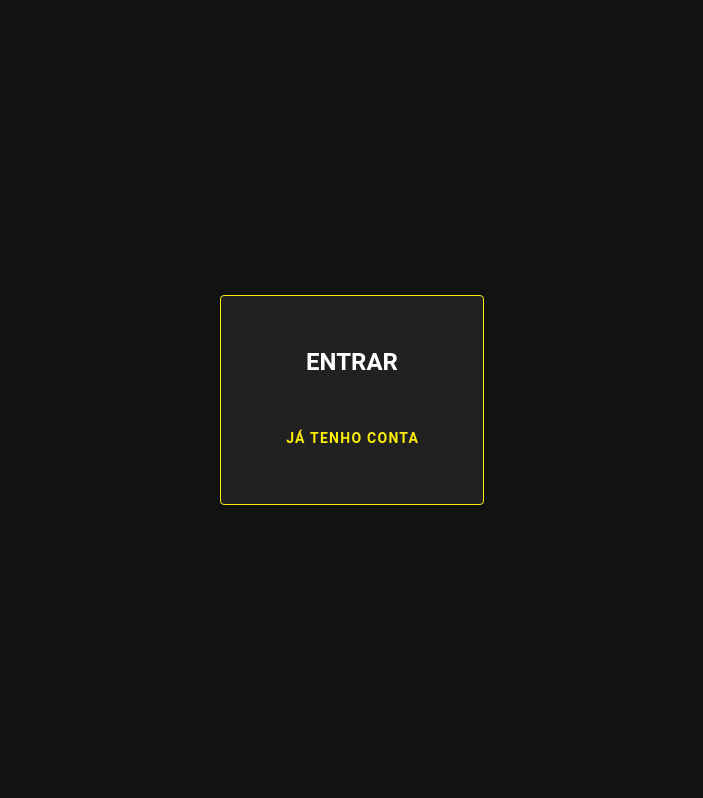
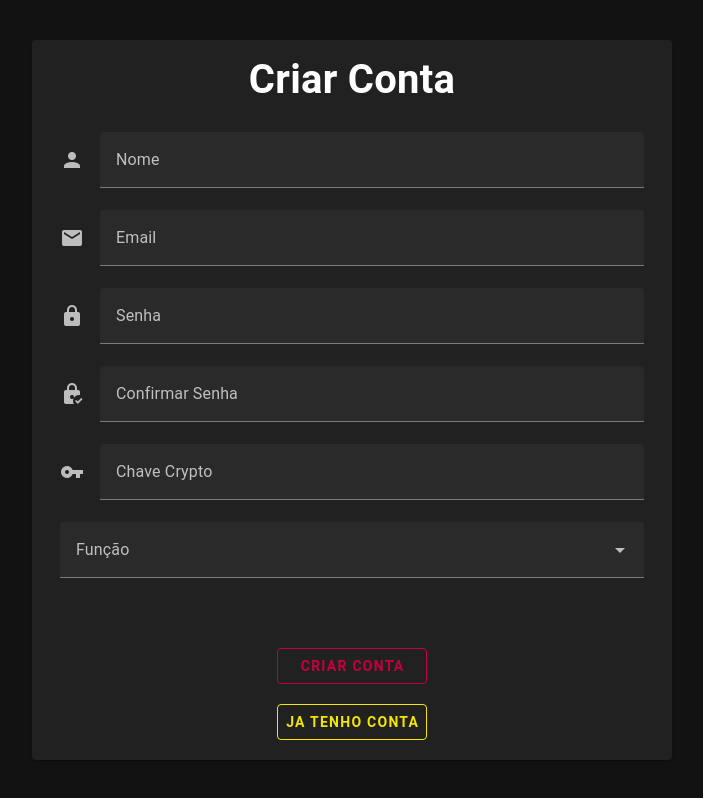
Before and after one commit to oAbelha/pyramidon, a Nuxt app: page /login in a window 1280 px wide. Shown: the whole page, without its empty margins (288-991 px from the left). Built offline with nearby package versions, Linux system fonts and the light colour scheme.

Commit message:
Finalizando login e tela de perfil

```diff
--- a/layouts/default.vue
+++ b/layouts/default.vue
@@ -51,6 +51,10 @@ export default {
           title: 'Cryptomoeda',
           to: 'cryptomoeda',
         },
+        {
+          title: 'Perfil',
+          to: 'perfil',
+        },
       ],
     }
   },
--- a/pages/index.vue
+++ b/pages/index.vue
@@ -4,7 +4,6 @@
       <v-row class="align-center justify-space-between pr-3 pl-16 py-2">
         <span class="font-weight-thin">PYRAMIDON</span>
         <div>
-          <v-btn variant="outlined" class="text-yellow rounded-lg" text="Criar conta"/>
           <v-btn class="bg-yellow rounded-lg ml-3" text="Login" to="login"/>
         </div>
       </v-row>
--- a/pages/login.vue
+++ b/pages/login.vue
@@ -1,91 +1,97 @@
 <template>
   <v-app theme="dark">
-    <v-container class="fill-height d-flex justify-center align-center" fluid>
-    <v-card
-      class="pa-12"
-      elevation="0"
-      max-width="800"
-      style=" border: 1px solid #fcee09;"
-    >
-      <h2 class="text-center mb-4" style="color: white;">ENTRAR</h2>
-
-      <v-slide-x-transition>
-        <v-window v-model="window" class="d-flex">
-          <!-- CRIAR CONTA -->
-          <v-window-item value="signup">
-            <v-card class="pa-16" style=" border: 1px solid yellow;">
-              <v-text-field v-model="signup.name" label="Nome" outlined  hide-details class="custom-input" prepend-icon="mdi-account" />
-              <v-text-field v-model="signup.email" label="Email" outlined  hide-details class="custom-input" prepend-icon="mdi-email" />
-              <v-text-field v-model="signup.password" label="Senha" outlined  type="password" hide-details class="custom-input" prepend-icon="mdi-lock" />
-              <v-text-field v-model="signup.confirmPassword" label="Confirmar Senha" outlined  type="password" hide-details class="custom-input" prepend-icon="mdi-lock-check" />
-              <v-text-field v-model="signup.cryptoKey" label="Chave Crypto" outlined  hide-details class="custom-input" prepend-icon="mdi-key" />
-              <v-btn class="mt-10" block @click="createAccount" variant="outlined" style="color: #00ffff; border-color: red;" :disabled="loading">
+      <v-row class="h-screen align-center justify-center">
+        <v-card width="50%">
+          <v-card-title class="text-center">
+            <h1>{{ !login ? 'Criar Conta' : 'Entrar' }}</h1>
+          </v-card-title>
+          <v-card-text>
+            <v-window v-model="window">
+              <v-window-item value="1" class="justify-center">
+                <v-col>
+                  <v-text-field v-model="name" label="Nome" prepend-icon="mdi-account" />
+                  <v-text-field v-model="email" label="Email" prepend-icon="mdi-email" />
+                  <v-text-field v-model="password" label="Senha" prepend-icon="mdi-lock" />
+                  <v-text-field v-model="confirmPassword" label="Confirmar Senha" prepend-icon="mdi-lock-check" />
+                  <v-text-field v-model="cryptokey" label="Chave Crypto" prepend-icon="mdi-key" />
+                  <v-autocomplete v-model="role" :items="roles" label="Função" />
+                </v-col>
+              </v-window-item>
+              <v-window-item value="2" class="justify-center">
+                <v-col>
+                  <v-text-field v-model="email" label="Email" prepend-icon="mdi-email" />
+                  <v-text-field v-model="password" label="Senha" prepend-icon="mdi-lock" />
+                </v-col>
+              </v-window-item>
+            </v-window>
+          </v-card-text>
+          <v-card-actions>
+            <v-col class="align-center d-flex flex-column ga-5" >
+              <v-btn @click="validaLogin" variant="outlined" color="red" class="font-weight-bold w-25" >
+                <span v-if="!loading">{{ !login ? 'Criar Conta' : 'Entrar'  }}</span>
                 <template v-if="loading">
-                  <v-progress-circular indeterminate color="#00ffff" size="20" />
-                </template>
-                <template v-else>
-                  CRIAR CONTA
+                  <v-progress-circular indeterminate color="blue" size="20" />
                 </template>
               </v-btn>
-            </v-card>
-          </v-window-item>
-
-          <!-- LOGIN -->
-          <v-window-item value="login">
-            <v-card class="pa-16" style=" border: 1px solid yellow;">
-              <v-text-field v-model="login.email" label="Email" outlined  hide-details class="custom-input" prepend-icon="mdi-email" />
-              <v-text-field v-model="login.password" label="Senha" outlined  type="password" hide-details class="custom-input" prepend-icon="mdi-lock" />
-              <v-btn class="mt-10" block @click="loginUser" variant="outlined" style="color: #00ffff; border-color: red;" :disabled="loading">
-                <template v-if="loading">
-                  <v-progress-circular indeterminate color="#00ffff" size="20" />
-                </template>
-                <template v-else>
-                  INFILTRAR
-                </template>
-              </v-btn>
-            </v-card>
-          </v-window-item>
-        </v-window>
-      </v-slide-x-transition>
-
-      <v-row justify="center" class="mt-6">
-        <v-btn variant="text" @click="toggleWindow" style="color: #fcee09; font-weight: bold;">
-          {{ window === 'login' ? 'CRIAR CONTA' : 'JÁ TENHO CONTA' }}
-        </v-btn>
+              <v-btn :text="!login ? 'Ja Tenho Conta' : 'Nao Tenho Conta'" @click="controlaLogin" variant="outlined"
+                color="yellow" class="font-weight-bold w-25" />
+            </v-col>
+          </v-card-actions>
+        </v-card>
       </v-row>
-    </v-card>
-  </v-container>
   </v-app>
 </template>
 
 <script>
-  definePageMeta({
-    layout: false,
-  });
+definePageMeta({
+  layout: false,
+});
 
 export default {
   name: 'login',
   data() {
     return {
+      window: 0,
+      loading: false,
+      login: false,
+      email: null,
+      name: null,
+      password: null,
+      confirmPassword: null,
+      cryptokey: null,
+      role: null,
+      roles: ['funcionario', 'colaborador'],
+    };
+  },
+
+  methods: {
+    validaLogin() {
+      if(this.login) {
+        this.loading=true
+        if(this.email==='teste@gmail.com' && this.password==='1234') {
+          this.$router.push({name:'perfil'}) //mudar para tela de dashboard quando a mesma existir
+          return
+        };
+
+        alert("Email ou senha incorretos")
+        this.loading=false
+        return
+      };
 
 
+    },
 
-    };
-  },
-  methods: {
-    toggleWindow() {
-      this.window = this.window === 'login' ? 'signup' : 'login'
-      },
+    controlaLogin() {
+      if (!this.login) {
+        this.window = 1
+        this.login = true
+      }
+      else {
+        this.window = 0
+        this.login = false
+      }
+    }
   },
 }
 
 </script>
-
-<style scoped>
-::v-deep(.custom-input) .v-input__control {
-  border-color: #ff007f;
-}
-
-
-
-</style>
--- /dev/null
+++ b/pages/perfil.vue
@@ -0,0 +1,143 @@
+<template>
+  <v-app>
+    <v-main class="pa-5">
+      <v-row class="justify-space-between">
+        <h2>Perfil</h2>
+      </v-row>
+      <v-row>
+        <v-col cols="6" class="d-flex flex-column ga-5">
+          <h2>Email: {{ perfil.email }}</h2>
+          <h2>Nome: {{ perfil.nome }}</h2>
+          <h2>CryptoKey: {{ perfil.chave_crypto }}</h2>
+          <h2>Role: {{ perfil.role }}</h2>
+          <v-btn class="w-25" @click="abreEdicaoPerfil(perfil)">Editar Perfil</v-btn>
+        </v-col>
+      </v-row>
+    </v-main>
+
+    <v-dialog v-model="dialogEditaPerfil" persistent width="600">
+      <v-card>
+        <v-card-title>
+          <v-row class="align-center justify-space-between pa-3">
+            <h3 class="text-blue">Novas Informações</h3>
+            <v-icon @click="close" color="red" icon="mdi-close" />
+          </v-row>
+        </v-card-title>
+        <v-card-text>
+          <v-col class="d-flex flex-column ga-5">
+            <v-text-field v-model="email" hide-details variant="outlined" label="Novo Email" />
+            <v-text-field v-model="nomePerfil" hide-details variant="outlined" label="Novo Nome" />
+            <v-text-field v-model="cryptokey" hide-details variant="outlined" label="Nova CriptoKey" />
+            <v-text-field v-model="password" hide-details variant="outlined" label="Nova Senha" />
+            <v-autocomplete v-model="role" :items="roles" hide-details variant="outlined" label="Role" />
+          </v-col>
+        </v-card-text>
+        <v-card-actions class="justify-center pa-3">
+          <v-btn class="w-50 bg-success" color="black" text="Salvar" @click="editaPerfil" />
+        </v-card-actions>
+      </v-card>
+    </v-dialog>
+  </v-app>
+</template>
+
+<script>
+export default {
+  name: "perfil",
+  layout: "LayoutNavBar",
+
+  data() {
+    return {
+      dialogEditaPerfil: false,
+      modoEdicao: false,
+      email: null,
+      password: null,
+      cryptokey: null,
+      nomePerfil: null,
+      role: null,
+      id: null,
+      perfil: {
+        id: 1,
+        nome: 'João Silva',
+        email: 'joao.silva@example.com',
+        senha: '8d969eef6ecad3c29a3a629280e686cf',
+        chave_crypto: '0xA1B2C3D4E5F67890ABCDEF1234567890ABCDEF12',
+        role: 'admin'
+      },
+      roles: ['admin', 'funcionario', 'colaborador'],
+    };
+  },
+
+  methods: {
+    async carregaPerfil() {
+      try {
+        const { data: response } = await this.$api.get("/contas/get");
+        this.perfil = response.data;
+      } catch (error) {
+        alert("Não foi possível listar as informações do Perfil!");
+        console.log("Erro: ", error);
+      }
+    },
+
+    async editaPerfil() {
+      try {
+        const request = {
+          email: this.email,
+          chave_crypto: this.cryptokey,
+          password: this.password,
+          nome: this.nomePerfil,
+          role: this.role,
+        };
+
+        if (this.id) {
+          await this.$api.patch(`/contas/patch/${this.id}`, request);
+        }
+
+        this.email = null;
+        this.password = null;
+        this.cryptokey = null;
+        this.nomePerfil = null;
+        this.role = null;
+        this.id = null;
+        this.dialogEditaPerfil = false;
+
+        await this.carregaPerfil();
+      } catch (error) {
+        alert("Erro ao carregar Perfil: ", error);
+        console.log("Erro: ", error);
+      }
+    },
+
+    async deletarPerfil(item) {
+      try {
+        await this.$api.delete(`/contas/delete/${item.id}`);
+        await this.carregaPerfil();
+      } catch (error) {
+        alert("Erro ao deletar Perfil: ", error);
+        console.log("Erro: ", error);
+      }
+    },
+
+    abreEdicaoPerfil(item) {
+      this.dialogEditaPerfil = true;
+      this.modoEdicao = true;
+      this.email = item.email;
+      this.cryptokey = item.chave_crypto;
+      this.password = item.senha || null;
+      this.nomePerfil = item.nome;
+      this.role = item.role;
+      this.id = item.id;
+    },
+
+    close() {
+      this.dialogEditaPerfil = false;
+      this.modoEdicao = false;
+      this.email = null;
+      this.password = null;
+      this.cryptokey = null;
+      this.nomePerfil = null;
+      this.role = null;
+      this.id = null;
+    },
+  },
+};
+</script>
```
